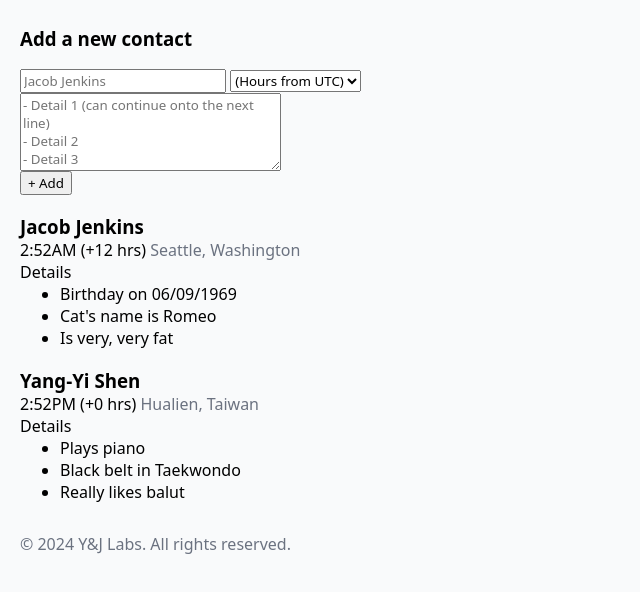
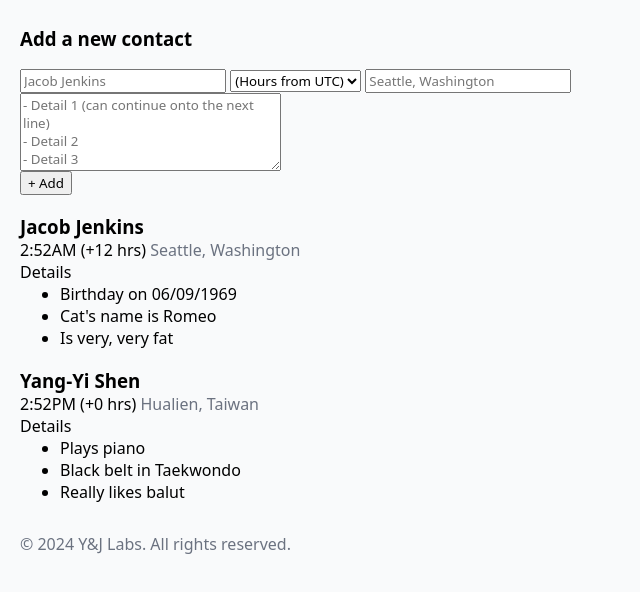
Before and after one commit to yandjlabs/contacts-ptz, a website built with Vite: page src/renderer/index.html in a window 1280 px wide. Shown: the part 78-670 px from the top of the page, without its empty margins (0-640 px from the left). Built offline with nearby package versions, Linux system fonts and the light colour scheme.

Commit message:
feat: add location to form

```diff
--- a/src/renderer/index.html
+++ b/src/renderer/index.html
@@ -46,6 +46,7 @@
 				<option value="-11">-11 hrs</option>
 				<option value="-12">-12 hrs</option>
 			</select>
+			<input class="newcontact-location" type="text" placeholder="Seattle, Washington" required>
 			<textarea class="newcontact-details" rows="4" cols="30" placeholder="- Detail 1 (can continue onto the next line)&#10;- Detail 2&#10;- Detail 3"></textarea>
 			<button type="submit">+ Add</button>
 		</form>
```
